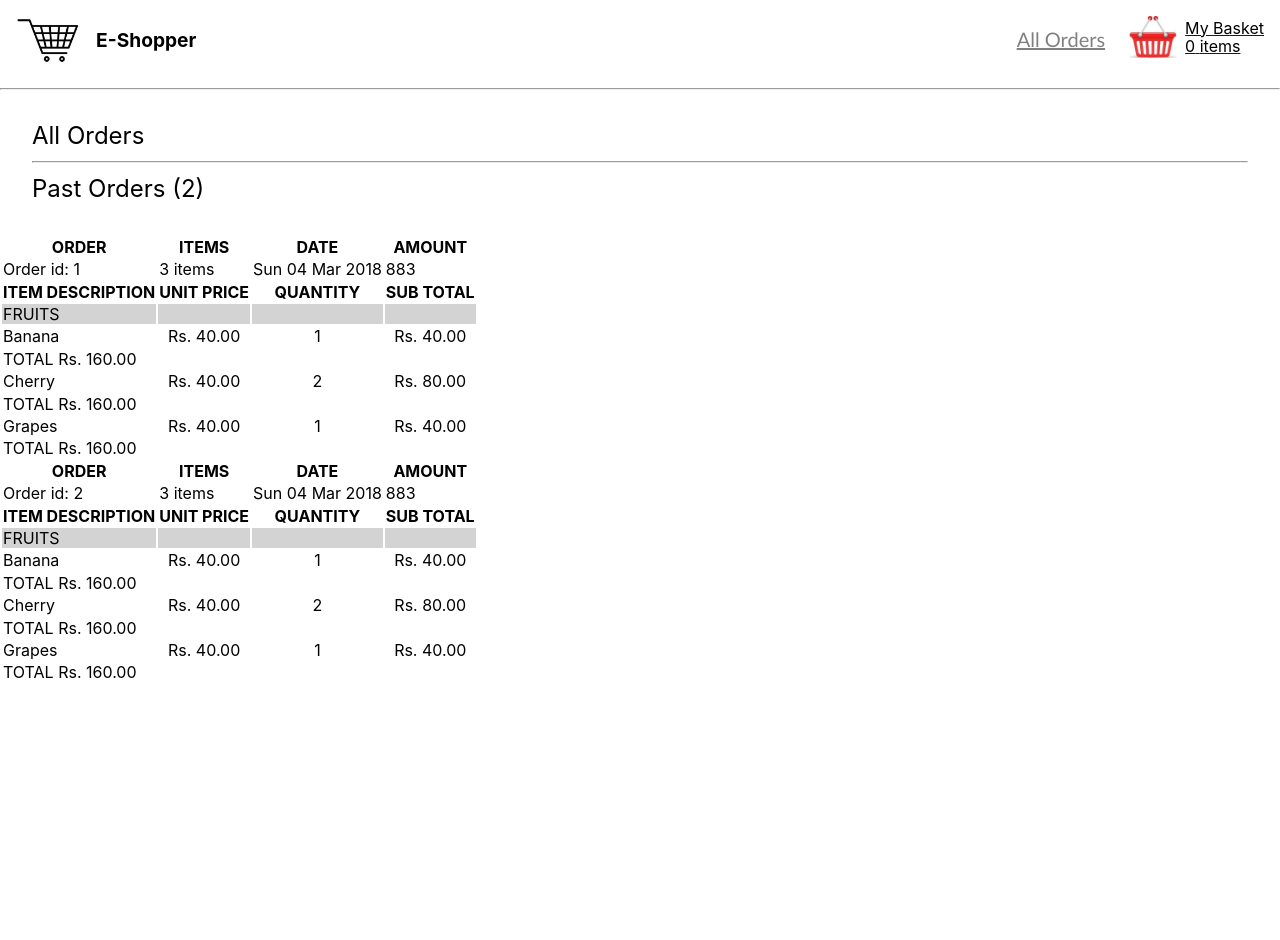
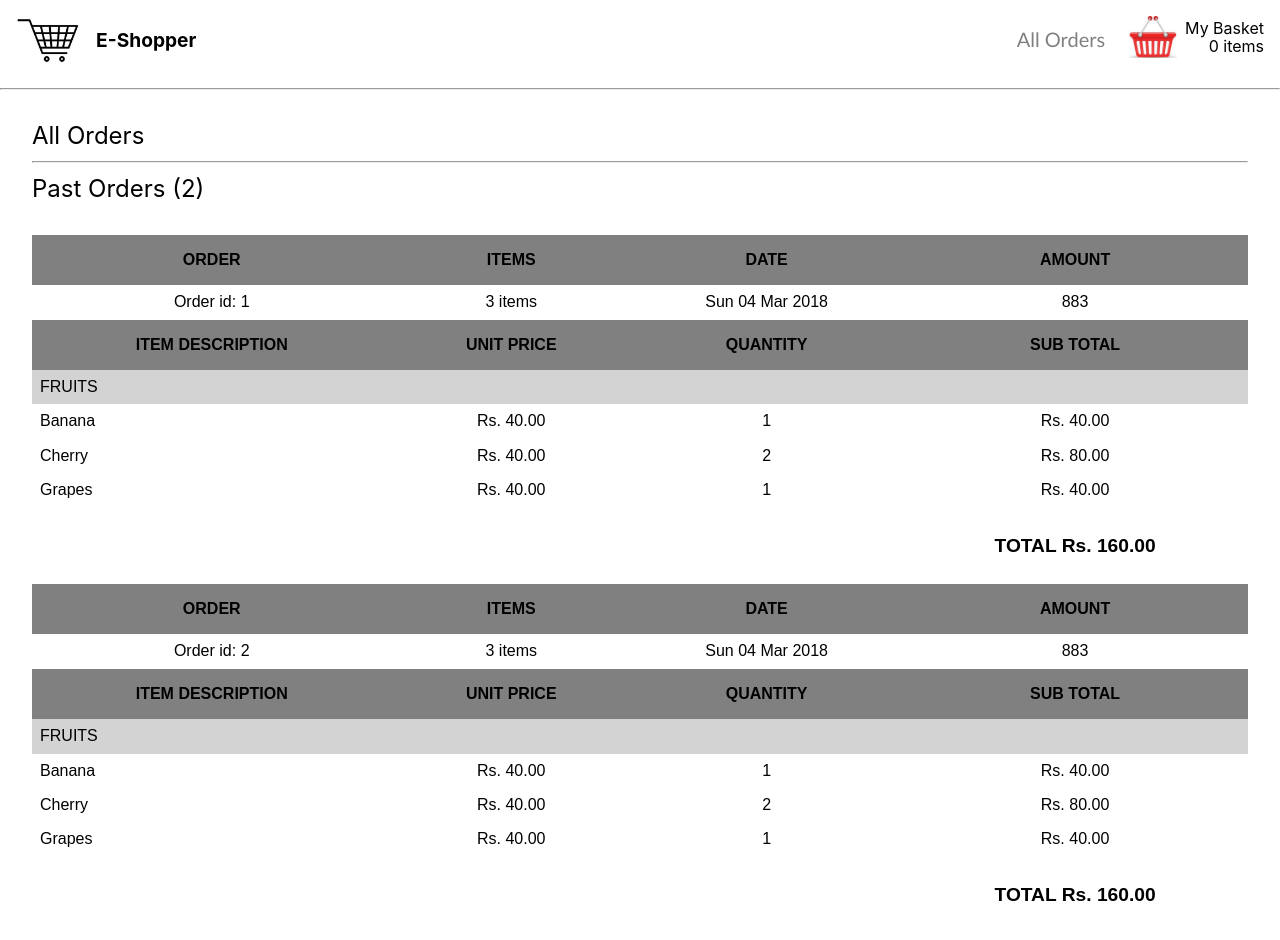
Before and after one commit to swethagumpena/e-shopper, a React (Create React App) app: page /orders in a window 1280 px wide. Shown: the top 940 px of the page. Before the commit the page ends 800 px from the top, so only its background shows below. Built offline with nearby package versions, Linux system fonts and the light colour scheme.

Commit message:
style: Add styles for orders page

```diff
--- a/src/components/Cart.css
+++ b/src/components/Cart.css
@@ -17,6 +17,7 @@
 
 .basket-table th {
     background-color: gray;
+    padding: 1rem;
 }
 
 .category {
--- a/src/components/Header.css
+++ b/src/components/Header.css
@@ -2,7 +2,8 @@
     margin: auto;
     /* padding: 2em; */
     display: flex;
-    justify-content: space-between;
+    /* width: 100%; */
+    /* justify-content: space-between; */
 }
 
 .trolley-img  {
@@ -25,9 +26,18 @@
     align-items: center;
 }
 
+.blank {
+    display: flex;
+    flex-grow: 2;
+}
+
 .basket{
     display: flex;
     /* padding: 1em; */
+}
+
+.basket > a {
+    text-decoration: none;
 }
 
 .basket p{
@@ -60,6 +70,7 @@
     display: flex;
     flex-direction: column;
     justify-content: center;
+    align-items: flex-end;
 }
 
 .order-count p{
--- a/src/components/Header.js
+++ b/src/components/Header.js
@@ -13,7 +13,7 @@ function Header(props) {
           {' '}
           <p>E-Shopper</p>
         </div>
-
+        <div className="blank" />
         <div className="basket">
           <Link to="/orders" className="all-orders">
             {/* <div className="orders">All Orders</div> */}
--- /dev/null
+++ b/src/components/Orders.css
@@ -0,0 +1,5 @@
+.total-data p{
+    text-align: center;
+    font-weight: bold;
+    font-size: larger;
+}
--- a/src/components/Orders.js
+++ b/src/components/Orders.js
@@ -1,5 +1,6 @@
 import React from 'react';
 import PropTypes from 'prop-types';
+import './Orders.css';
 
 const Orders = ({ orders }) => (
   <div>
@@ -12,7 +13,7 @@ const Orders = ({ orders }) => (
       )
     </div>
     <div>
-      <table>
+      <table className="basket-table">
         {orders.map((order) => (
           <>
             <tr key={order.id}>
@@ -22,18 +23,18 @@ const Orders = ({ orders }) => (
               <th>AMOUNT</th>
             </tr>
             <tr>
-              <td>
+              <td className="items-align">
                 Order id:
                 {' '}
                 {order.orderId}
               </td>
-              <td>
+              <td className="items-align">
                 {order.itemsCount}
                 {' '}
                 items
               </td>
-              <td>{order.date}</td>
-              <td>{order.amount}</td>
+              <td className="items-align">{order.date}</td>
+              <td className="items-align">{order.amount}</td>
             </tr>
             <tr>
               <th>ITEM DESCRIPTION</th>
@@ -65,19 +66,23 @@ const Orders = ({ orders }) => (
                     .00
                   </td>
                 </tr>
-                <tr>
-                  <td>
-                    TOTAL Rs.
-                    {' '}
-                    {order.items.reduce((accumulator, item) => (
-                      accumulator + eachItem.price * item.quantity), 0)}
-                    .00
-                  </td>
-                </tr>
 
               </>
             ))}
-
+            <tr>
+              <td />
+              <td />
+              <td />
+              <td className="total-data">
+                <p>
+                  TOTAL Rs.
+                  {' '}
+                  {order.items.reduce((accumulator, item) => (
+                    accumulator + item.price * item.quantity), 0)}
+                  .00
+                </p>
+              </td>
+            </tr>
           </>
         ))}
       </table>
--- a/src/components/Product.module.css
+++ b/src/components/Product.module.css
@@ -37,7 +37,7 @@
         width:  calc((100% - (6 * 0.5rem + 6 * 0.5rem + 6 * 0.125rem)) / 3);
     }
     #productImg {
-        height: auto;
+        height: 18.75rem;
     }
 }
 
```
